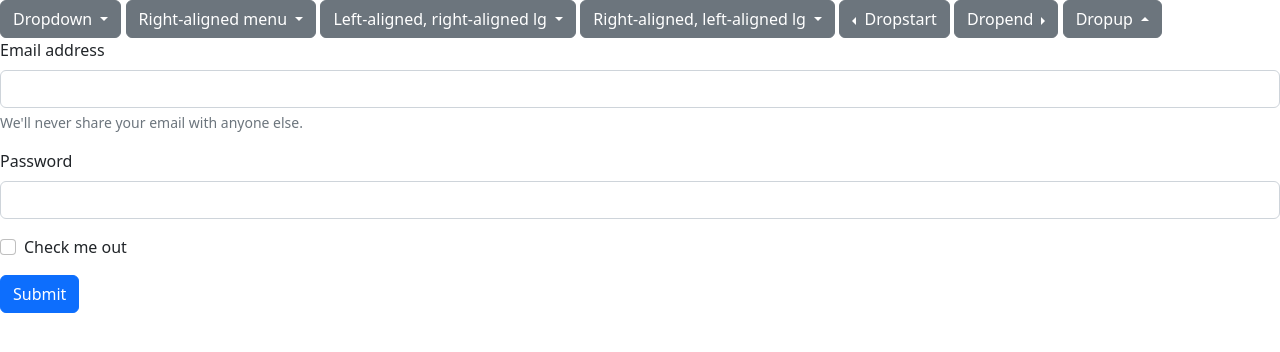
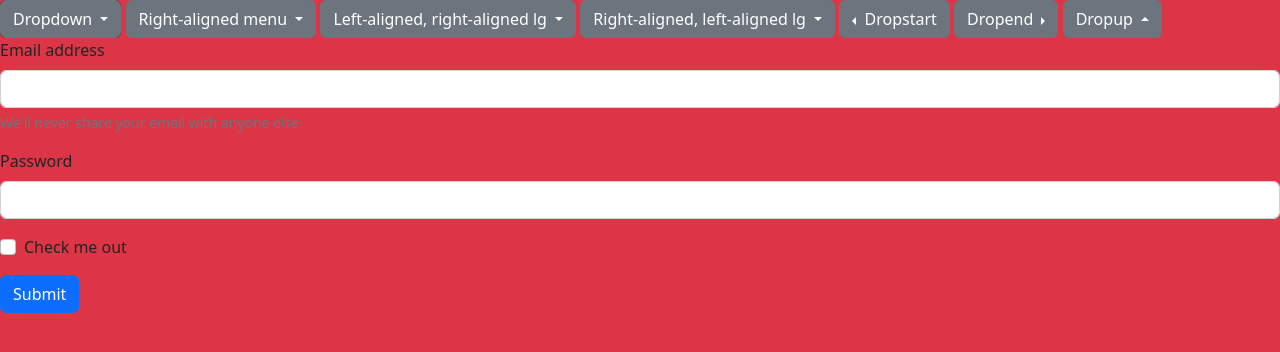
Before and after one commit to Arthuralentejo/Workshop-Git, a plain HTML site: page index.html in a window 1280 px wide. Drawn offline with nearby package versions, Linux system fonts and the light colour scheme.

Commit message:
Decidi ficar vermelho

```diff
--- a/index.html
+++ b/index.html
@@ -8,9 +8,9 @@
   <link href="https://cdn.jsdelivr.net/npm/bootstrap@5.2.0-beta1/dist/css/bootstrap.min.css" rel="stylesheet" integrity="sha384-0evHe/X+R7YkIZDRvuzKMRqM+OrBnVFBL6DOitfPri4tjfHxaWutUpFmBp4vmVor" crossorigin="anonymous">
 
 </head>
-<body>
+<body class="bg-danger">
 
-  <div class="btn-group">
+  <div class="btn-group bg-black">
     <button class="btn btn-secondary dropdown-toggle" type="button" id="dropdownMenuButton" data-bs-toggle="dropdown" aria-expanded="false">
       Dropdown
     </button>
```
